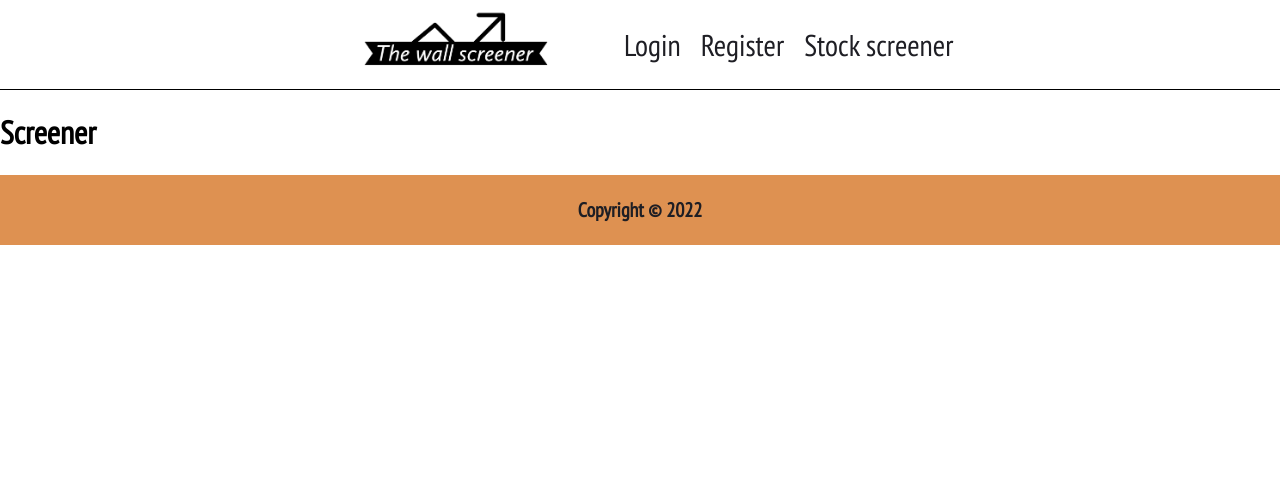
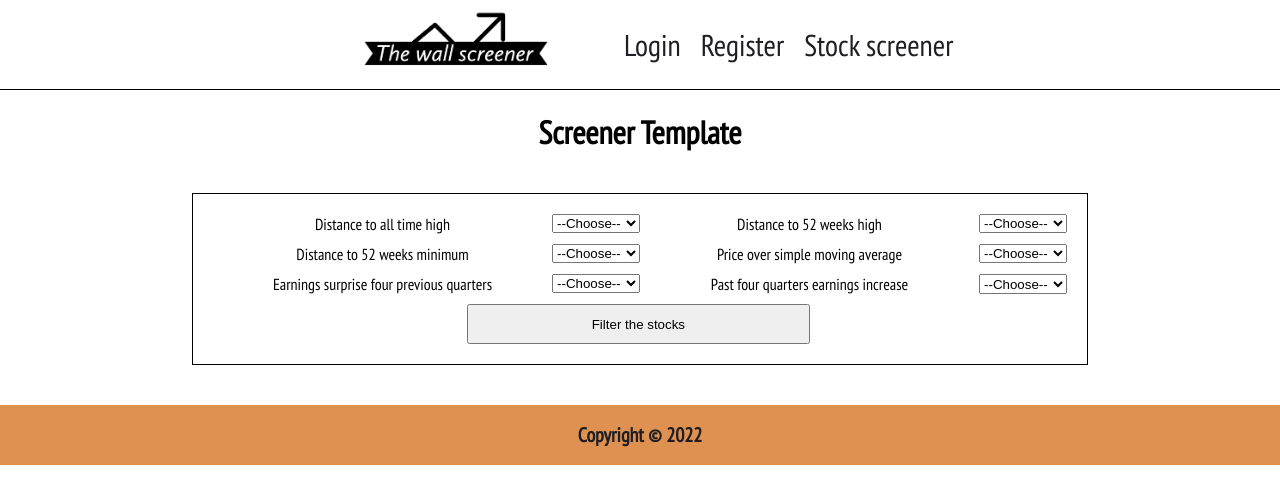
Before and after one commit to juanpablomancera/Stock-screener, a React (Create React App) app: page /stockscreener in a window 1280 px wide. Shown: the top 504 px of the page. Built offline with nearby package versions, Linux system fonts and the light colour scheme.

Commit message:
Screener template added

```diff
--- a/src/ComponentsStyles/footer.css
+++ b/src/ComponentsStyles/footer.css
@@ -1,6 +1,6 @@
 footer {
     margin:0;
-    height: 70px;
+    height: 60px;
     display: flex;
     justify-content: center;
     align-items: center;
--- /dev/null
+++ b/src/ComponentsStyles/screenerTemplate.css
@@ -0,0 +1,90 @@
+.template{
+    text-align: center;
+}
+
+.filters {
+    margin:40px 15%;
+    background-color: white;
+    padding: 20px;
+    border:1px solid black;
+    display: grid;
+    grid-template: 30px 30px 30px 40px/ repeat(10, 1fr) ;
+    justify-content: center;
+    align-items: start;
+}
+
+.all-high-label {
+    grid-column: 1/5;
+    grid-row: 1;
+}
+
+.all-high {
+    grid-column: 5/6;
+    grid-row: 1;
+}
+
+.weeks-high-label{
+    grid-column: 6/10;
+    grid-row: 1;
+}
+
+.weeks-high {
+    grid-column: 10/11;
+    grid-row: 1;
+}
+
+
+
+.weeks-min-label{
+    grid-column: 1/5;
+    grid-row: 2;
+}
+
+.weeks-min{
+    grid-column: 5/6;
+    grid-row: 2;
+}
+
+.moving-average-label{
+    grid-column: 6/10;
+    grid-row: 2;
+}
+
+.moving-average {
+    grid-column: 10/11;
+    grid-row: 2;
+}
+
+
+
+.past-earnings-surprise-label{
+    grid-column: 1/5;
+    grid-row: 3;
+}
+
+.past-earnings-surprise{
+    grid-column: 5/6;
+    grid-row: 3;
+}
+
+.past-earnings-increase-label{
+    grid-column: 6/10;
+    grid-row: 3;
+}
+
+.past-earnings-increase {
+    grid-column: 10/11;
+    grid-row: 3;
+    height: 20px;
+    max-width: 1fr;
+}
+
+label {
+    font-size: 1rem;
+}
+
+.filter-btn {
+    grid-column: 4/8;
+    grid-row: 4;
+    height: 40px;
+}
--- a/src/Screener.js
+++ b/src/Screener.js
@@ -1,14 +1,14 @@
 import React from "react"
 import Navbar from "./components/Navbar";
 import Footer from "./components/Footer";
-
+import ScreenerTemplate from "./components/ScreenerTemplate";
 
 export default function Screener() {
     return (
         <>
             <Navbar />
             <main>
-                <h1>Screener</h1>
+                <ScreenerTemplate />
             </main>
             <Footer />
         </>
--- a/src/components/LoginForm.js
+++ b/src/components/LoginForm.js
@@ -9,6 +9,7 @@ export default function LoginForm(){
             password: "",
         }
     )
+    const [parrafo, setParrafo] = React.useState("Hola")
 
     function handleChange(event) {
         const {name, value} = event.target
@@ -17,6 +18,25 @@ export default function LoginForm(){
                 ...prevFormData,
                 [name]: value
             }
+        })
+    }
+
+    function handleSubmit(e){
+        e.preventDefault()
+
+        const request = new Request("http://localhost:5000/login",{
+            method: 'POST',
+            body: JSON.stringify(formData),
+            headers: {
+                'Content-Type': 'application/json'
+            }
+        });
+
+        fetch(request).then(res => res.json()).then(data => setParrafo(data._c))
+
+        setFormData({
+            username: "",
+            password:""
         })
     }
     return (
@@ -45,7 +65,7 @@ export default function LoginForm(){
                     <h3>You don't have an account? Register
                         <Link to="/register" style={{ textDecoration: 'underline',color:'#1E1E24' }}> KNOW</Link>
                     </h3>
-                <button className="login-form-btn">Login</button>
+                <button className="login-form-btn" onClick={handleSubmit}>Login  :{parrafo}</button>
             </div>
         </div>
     )
--- /dev/null
+++ b/src/components/ScreenerTemplate.js
@@ -0,0 +1,132 @@
+import React from "react"
+import "../ComponentsStyles/screenerTemplate.css"
+export default function ScreenerTemplate(){
+
+    const [filters, setFilters] = React.useState({
+        allHigh:"",
+        weeksHigh:"",
+        weeksMin:"",
+        movingAverage:"",
+        pastEarningsSurprise:"",
+        pastEarningsIncrease:""
+    })
+
+    const [filteredStocks, setFilteredStocks] = React.useState([])
+
+    function handleChange(event) {
+        const {name, value} = event.target
+        setFilters(prevFilters => {
+            return {
+                ...prevFilters,
+                [name]: value
+            }
+        })
+    }
+
+    function handleSubmit(e){
+        e.preventDefault()
+
+        const request = new Request("http://localhost:5000/screener",{
+            method: 'POST',
+            body: JSON.stringify(filters),
+            headers: {
+                'Content-Type': 'application/json'
+            }
+        });
+
+        fetch(request).then(res => res.json()).then(data => setFilteredStocks(data))
+
+    }
+
+    return(
+        <div className="template">
+            <h1>Screener Template</h1>
+
+            <div className="filters">
+
+                <label className="all-high-label">Distance to all time high</label>
+
+                <select
+                    className="all-high"
+                    name="allHigh"
+                    value={filters.allHigh}
+                    onChange={handleChange}>
+                    <option value="">--Choose--</option>
+                    <option value="5">5% below</option>
+                    <option value="10">10% below</option>
+                    <option value="15">15% below</option>
+                    <option value="20">20% below</option>
+                </select>
+
+                <label className="weeks-high-label">Distance to 52 weeks high</label>
+                <select
+                    className="weeks-high"
+                    name="weeksHigh"
+                    value={filters.weeksHigh}
+                    onChange={handleChange}>
+                    <option value="">--Choose--</option>
+                    <option value="5">5% below</option>
+                    <option value="10">10% below</option>
+                    <option value="15">15% below</option>
+                    <option value="20">20% below</option>
+                </select>
+
+                <label className="weeks-min-label">Distance to 52 weeks minimum</label>
+                <select
+                    className="weeks-min"
+                    name="weeksMin" value={filters.weeksMin}
+                    value={filters.weeksMin}
+                    onChange={handleChange}>
+                    <option value="">--Choose--</option>
+                    <option value="5">5% over</option>
+                    <option value="10">10% over</option>
+                    <option value="15">15% over</option>
+                    <option value="20">20% over</option>
+                </select>
+
+
+                <label className="moving-average-label">Price over simple moving average</label>
+                <select
+                    className="moving-average"
+                    name="movingAverage"
+                    value={filters.movingAverage}
+                    onChange={handleChange}>
+                    <option value="">--Choose--</option>
+                    <option value="20">20 days</option>
+                    <option value="50">50 days</option>
+                    <option value="150">150 days</option>
+                    <option value="200">200 days</option>
+                </select>
+
+                <label className="past-earnings-surprise-label">Earnings surprise four previous quarters</label>
+                <select
+                    className="past-earnings-surprise"
+                    name="pastEarningsSurprise"
+                    value={filters.pastEarningsSurprise}
+                    onChange={handleChange}>
+                    <option value="">--Choose--</option>
+                    <option value="5">5% over</option>
+                    <option value="10">10% over</option>
+                    <option value="10">15% over</option>
+                    <option value="20">20% over</option>
+                </select>
+
+                <label className="past-earnings-increase-label">Past four quarters earnings increase</label>
+                <select
+                    className="past-earnings-increase"
+                    name="pastEarningsIncrease"
+                    value={filters.pastEarningsIncrease}
+                    onChange={handleChange}>
+                    <option value="">--Choose--</option>
+                    <option value="5">5% over</option>
+                    <option value="10">10% over</option>
+                    <option value="15">15% over</option>
+                    <option value="20">20% over</option>
+                </select>
+
+                <button className="filter-btn" onClick={handleSubmit}>Filter the stocks</button>
+            </div>
+            <p>{filteredStocks}</p>
+        </div>
+    )
+}
```
